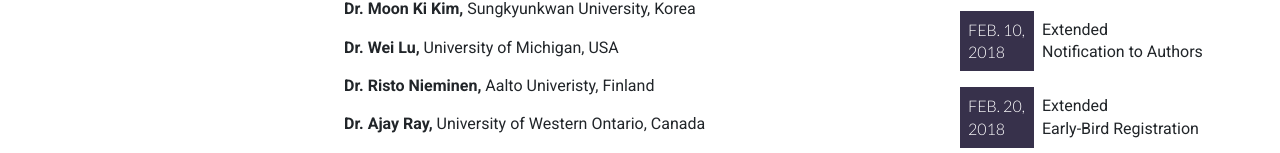
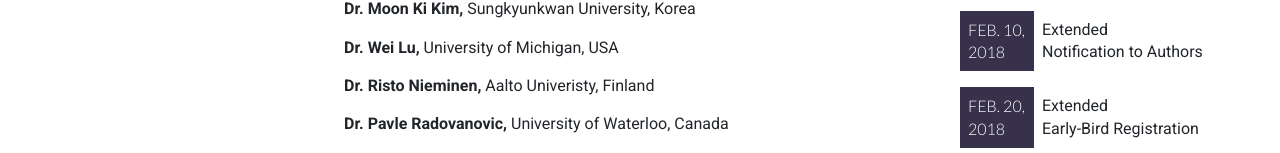
Before and after one commit to intaset/icnms, a Jekyll site: the page built from committee.html, in a window 1280 px wide and 900 px high, scrolled down 619 px, cut to the strip 0-309 px from the top of the window. Shown: the part 146-299 px from the top of the strip. Built offline with Jekyll 4.4.1, drawn with Linux system fonts in a browser that asks for light colours; nearby versions of some CDN libraries; Markdown is read by kramdown in place of the engine named in the settings; comment, search, counter and statistics services are not loaded.

Commit message:
added a SC member

```diff
--- a/committee.html
+++ b/committee.html
@@ -18,6 +18,7 @@ keyword: nanotechnology modeling, nanotechnology simulation, molecular dynamic s
     <p class="body"><b>Dr. Moon Ki Kim,</b> Sungkyunkwan University, Korea </p>
     <p class="body"><b>Dr. Wei Lu,</b> University of Michigan, USA </p>
     <p class="body"><b>Dr. Risto Nieminen,</b> Aalto Univeristy, Finland </p>
+    <p class="body"><b>Dr. Pavle Radovanovic,</b> University of Waterloo, Canada</p>
     <p class="body"><b>Dr. Ajay Ray,</b> University of Western Ontario, Canada </p>
     <p class="body"><b>Dr. Jie Yang,</b> RMIT University, Australia </p>
 
```
Also changed, not shown: 1 other file.
